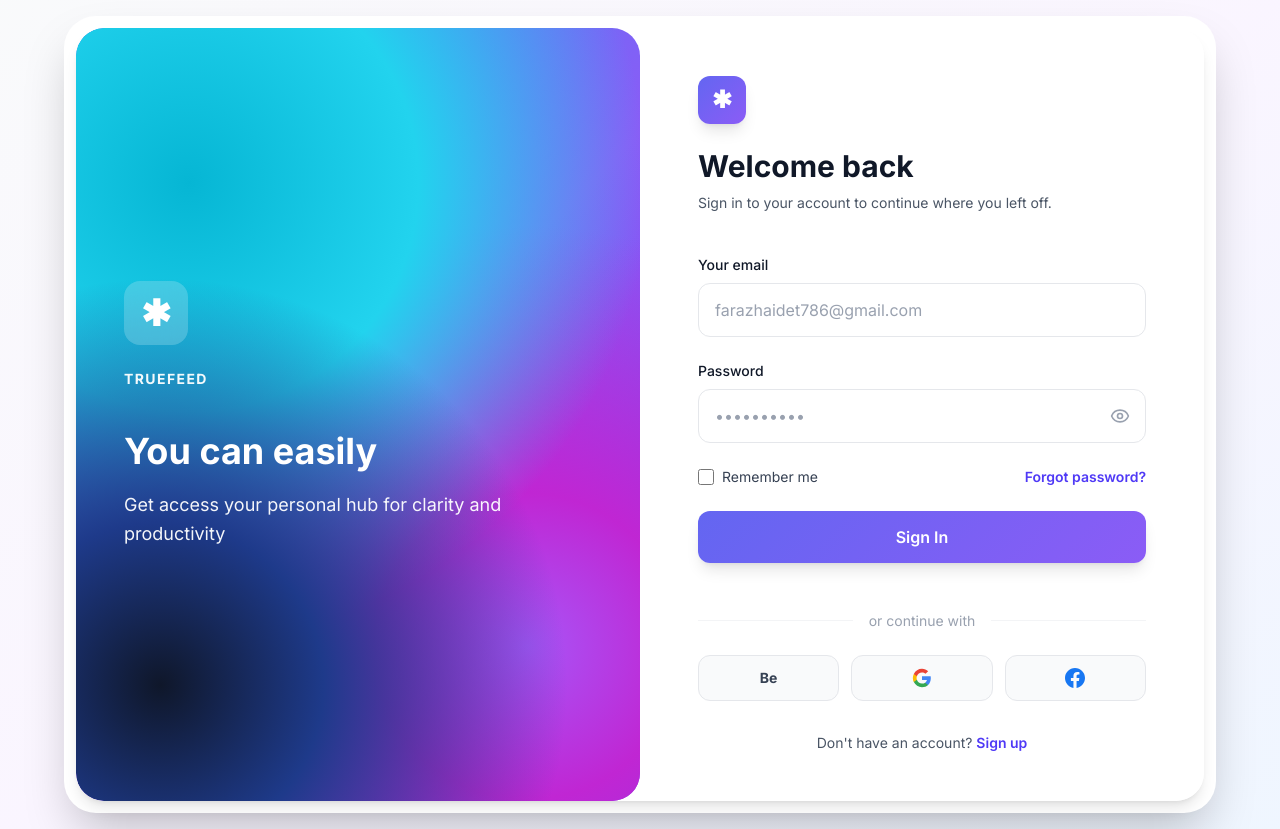
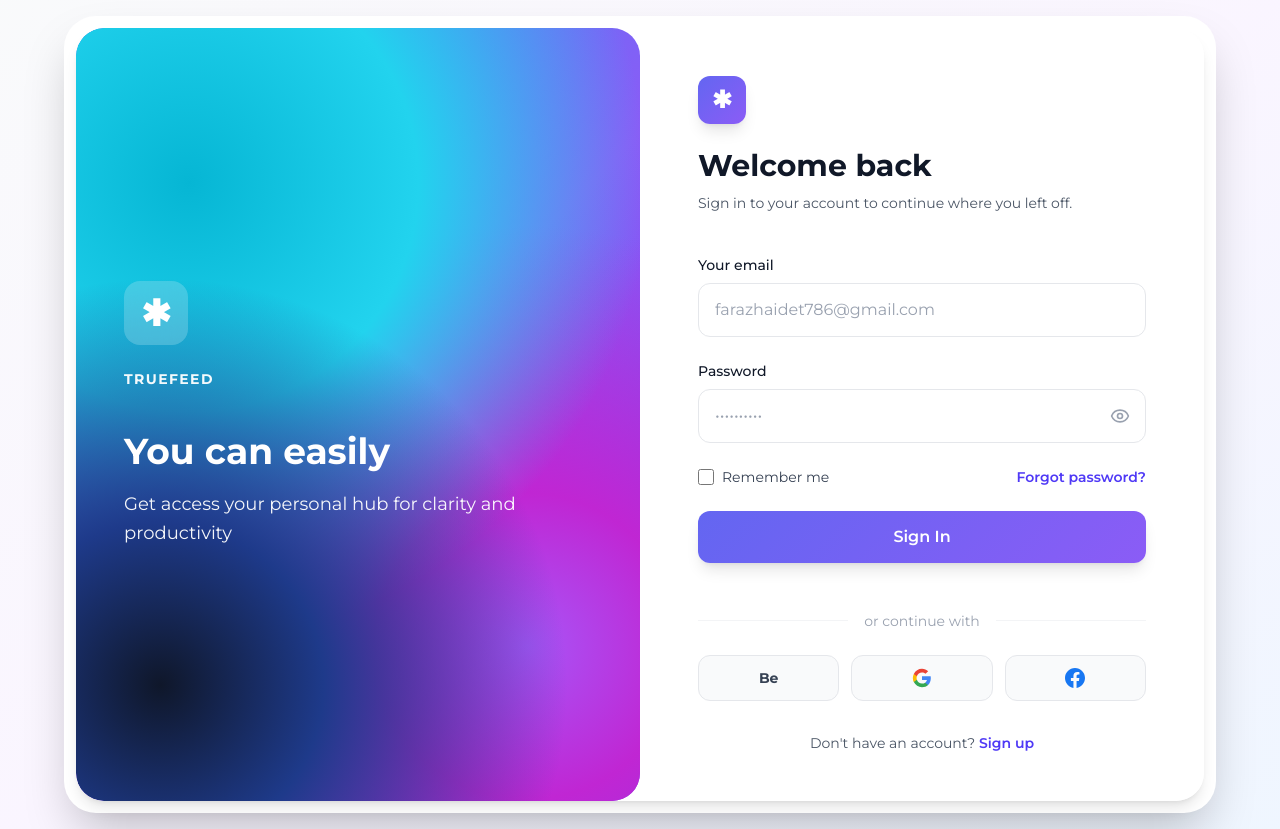
Before and after one commit to Deepesh-Katudia/truefeed-frontend, a Next.js app: page /login in a window 1280 px wide. Built offline with nearby package versions, Linux system fonts and the light colour scheme; no server answers.

Commit message:
Update font to Montserrat in layout and globals styles

```diff
--- a/app/globals.css
+++ b/app/globals.css
@@ -21,4 +21,6 @@ body {
 body {
   background-color: var(--background);
   color: var(--foreground);
+   font-family:
+    "Montserrat", sans-serif;
 }
--- a/app/layout.tsx
+++ b/app/layout.tsx
@@ -1,9 +1,14 @@
 import type { Metadata } from "next";
-import { Inter } from "next/font/google";
+import { Montserrat  } from "next/font/google";
 import "./globals.css";
 import { AuthProvider } from "@/context/AuthContext";
 
-const inter = Inter({ subsets: ["latin"] });
+const inter = Montserrat({
+  subsets: ["latin"],
+  variable: "--font-inter",
+  display: "swap",
+});
+
 
 export const metadata: Metadata = {
   title: "TrueFeed - AI-Powered Social Media",
```
